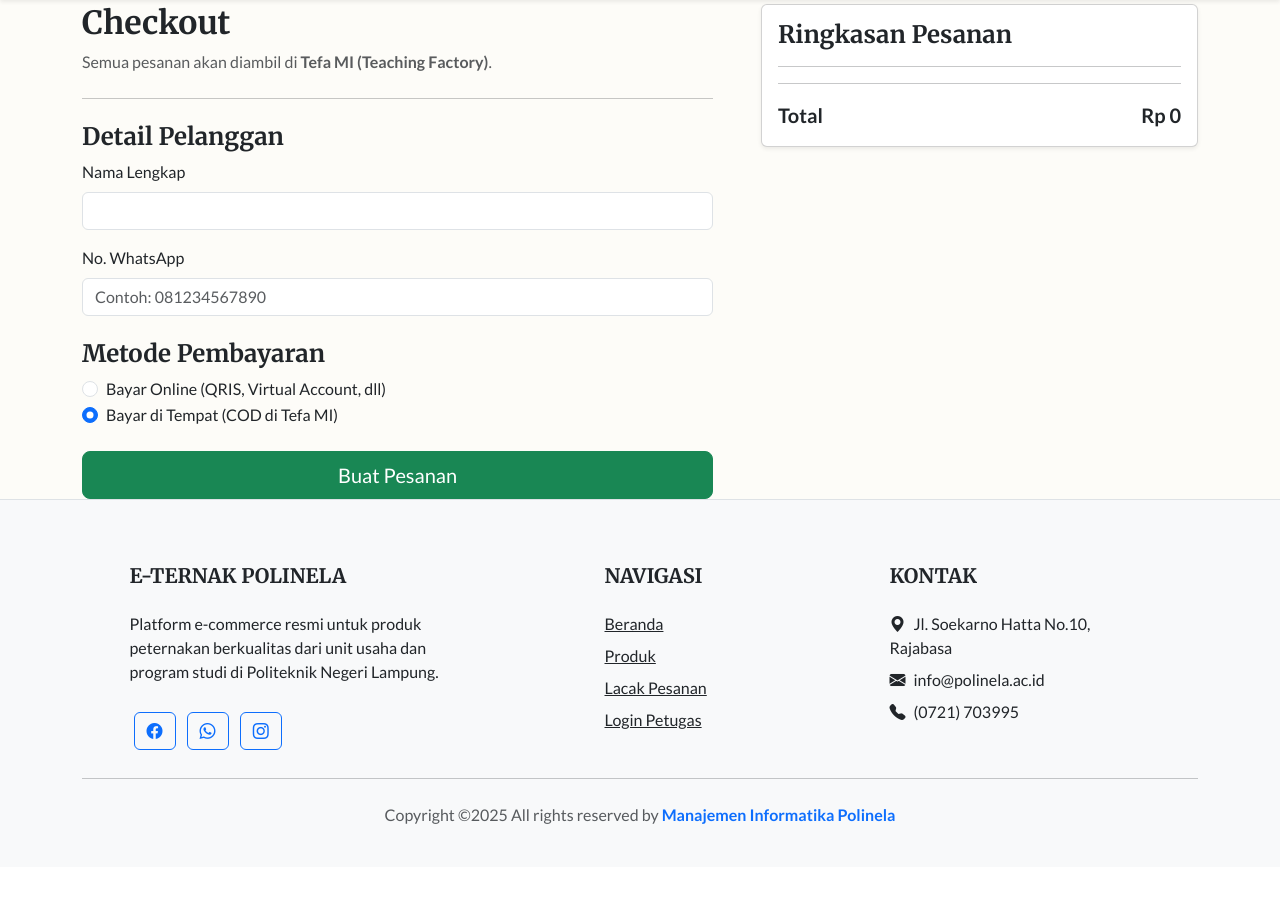
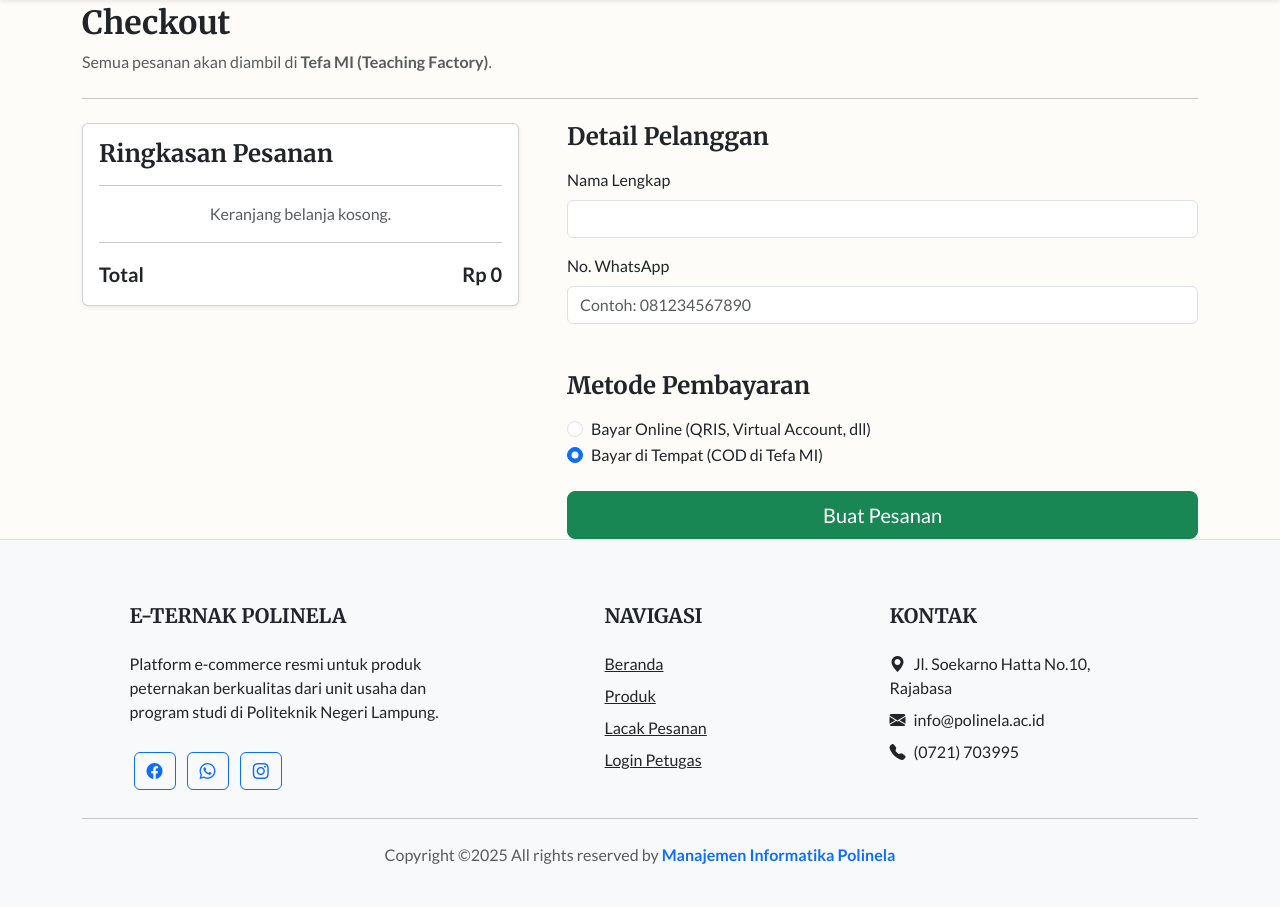
Before and after one commit to bayuatam/PM-KEAMANAN, a CodeIgniter 4 app: the page made by app/Views/checkout/index.php in a window 1280 px wide. Shown: the part 66-973 px from the top of the page. Before the commit the page ends 890 px from the top, so only its background shows below. Run offline with PHP 8.4 and a stand-in for CodeIgniter, Linux system fonts and the light colour scheme; the template is opened without the code that fills it, so the values that code supplies are empty; some libraries are stand-ins or nearby versions.

Commit message:
Selesai: Merapikan tampilan halaman checkout

```diff
--- a/app/Views/checkout/index.php
+++ b/app/Views/checkout/index.php
@@ -4,32 +4,35 @@
 
 <div class="checkout-section">
     <div class="container">
+        <h2 class="fw-bold">Checkout</h2>
+        <p class="text-muted">Semua pesanan akan diambil di <strong>Tefa MI (Teaching Factory)</strong>.</p>
+        <hr class="my-4">
+
         <?php if(session()->getFlashdata('error')): ?>
-            <div class="alert alert-danger">
+            <div class="alert alert-danger" role="alert">
                 <?= session()->getFlashdata('error') ?>
             </div>
         <?php endif; ?>
 
         <div class="row g-5">
-            <div class="col-lg-7">
-                <h2 class="fw-bold">Checkout</h2>
-                <p class="text-muted">Semua pesanan akan diambil di <strong>Tefa MI (Teaching Factory)</strong>.</p>
-                <hr class="my-4">
+
+            <div class="col-lg-7 order-lg-2">
 
                 <form action="/checkout/process" method="post">
                     <?= csrf_field() ?>
 
-                    <h4>Detail Pelanggan</h4>
+                    <h4 class="mb-3">Detail Pelanggan</h4>
                     <div class="mb-3">
                         <label for="customer_name" class="form-label">Nama Lengkap</label>
                         <input type="text" class="form-control" id="customer_name" name="customer_name" required>
                     </div>
-                    <div class="mb-3">
+                    <div class="mb-5">
                         <label for="customer_whatsapp" class="form-label">No. WhatsApp</label>
                         <input type="text" class="form-control" id="customer_whatsapp" name="customer_whatsapp" placeholder="Contoh: 081234567890" required>
                     </div>
 
-                    <h4 class="mt-4">Metode Pembayaran</h4>
+                    <h4 class="mb-3">Metode Pembayaran</h4>
+                    <div class="mb-4">
                         <div class="form-check">
                             <input class="form-check-input" type="radio" name="payment_method" id="pay-online" value="online">
                             <label class="form-check-label" for="pay-online">
@@ -42,27 +45,32 @@
                                 Bayar di Tempat (COD di Tefa MI)
                             </label>
                         </div>
+                    </div>
 
-                    <div class="d-grid mt-4">
+                    <div class="d-grid">
                         <button type="submit" class="btn btn-success btn-lg">Buat Pesanan</button>
                     </div>
                 </form>
             </div>
 
-            <div class="col-lg-5">
+            <div class="col-lg-5 order-lg-1">
                 <div class="card shadow-sm">
                     <div class="card-body">
-                        <h4 class="card-title">Ringkasan Pesanan</h4>
+                        <h4 class="card-title mb-3">Ringkasan Pesanan</h4>
                         <hr>
                         <?php $total = 0; ?>
                         <?php if(!empty($cart_items)): ?>
+                            <ul class="list-group list-group-flush mb-3">
                                 <?php foreach($cart_items as $item): ?>
                                     <?php $total += $item['price'] * $item['quantity']; ?>
-                                <div class="d-flex justify-content-between mb-2">
-                                    <span><?= esc($item['name']) ?> x <?= $item['quantity'] ?></span>
-                                    <span>Rp <?= number_format($item['price'] * $item['quantity'], 0, ',', '.') ?></span>
-                                </div>
+                                    <li class="list-group-item d-flex justify-content-between align-items-center px-0">
+                                        <span class="text-muted"><?= esc($item['name']) ?> <small>(x<?= $item['quantity'] ?>)</small></span>
+                                        <span class="fw-semibold">Rp <?= number_format($item['price'] * $item['quantity'], 0, ',', '.') ?></span>
+                                    </li>
                                 <?php endforeach; ?>
+                            </ul>
+                        <?php else: ?>
+                            <p class="text-center text-muted">Keranjang belanja kosong.</p>
                         <?php endif; ?>
                         <hr>
                         <div class="d-flex justify-content-between fw-bold fs-5">
@@ -72,6 +80,7 @@
                     </div>
                 </div>
             </div>
+
         </div>
     </div>
 </div>
```
Lines whose indentation alone changed are shown as unchanged.
